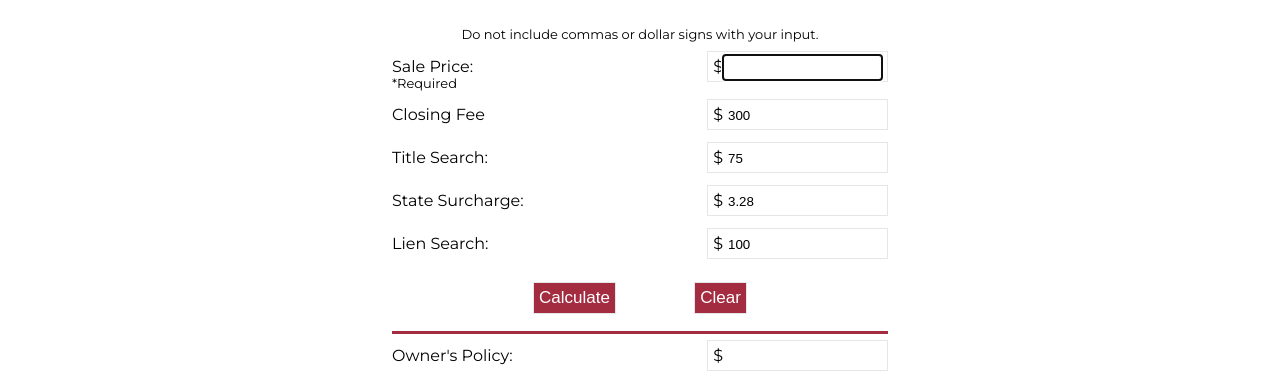
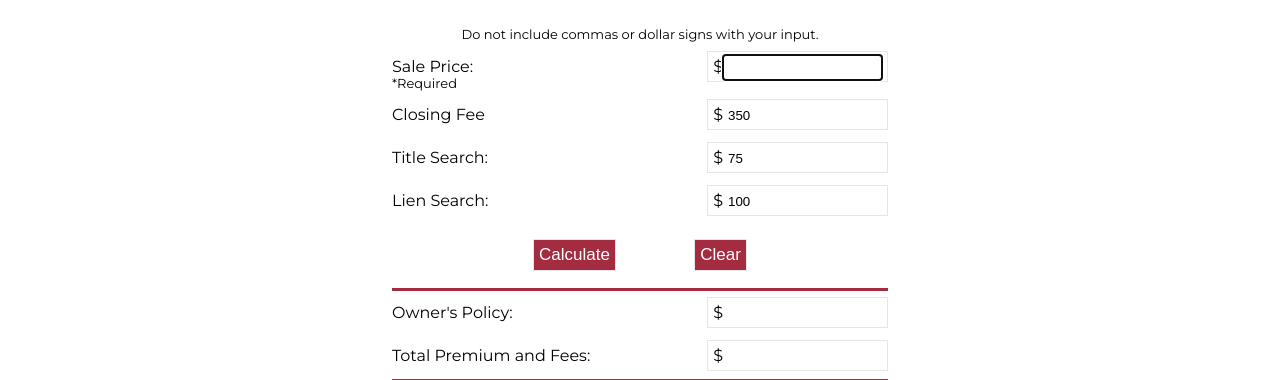
Before and after one commit to d-eff/stt, a plain HTML site: page calculator.html in a window 1280 px wide. Shown: the part 668-1048 px from the top of the page. Drawn offline with Linux system fonts and the light colour scheme.

Commit message:
Remove state surcharge and raise fee to 350

```diff
--- a/calculator.html
+++ b/calculator.html
@@ -52,15 +52,11 @@
 	<tr>
 	<tr>
 	<td align="left" nowrap="nowrap">Closing Fee</small></td>
-	<td align="right" nowrap="nopwrap"><span class="currencyinput">$<input type="text" name="closingFee" id="closingFee" value="300" onfocus="this.blur()" size="15" readonly="readonly"></span></td>
+	<td align="right" nowrap="nopwrap"><span class="currencyinput">$<input type="text" name="closingFee" id="closingFee" value="350" onfocus="this.blur()" size="15" readonly="readonly"></span></td>
 	</tr>
 	<tr>
 	<td align="left" nowrap="nowrap">Title Search:</td>
 	<td align="right" nowrap="nopwrap"><span class="currencyinput">$<input type="text" name="titleSearch" id="TitleSearch" value="75" onfocus="this.blur()" size="10" readonly="readonly"></span></td>
-	</tr>
-	<tr>
-	<td align="left" nowrap="nowrap">State Surcharge:</td>
-	<td align="right" nowrap="nopwrap"><span class="currencyinput">$<input type="text" name="stateSurcharge" id="StateSurcharge" value="3.28" onfocus="this.blur()" size="10" readonly="readonly"></span></td>
 	</tr>
 	<tr>
 	<td align="left" nowrap="nowrap">Lien Search:</td>
```
